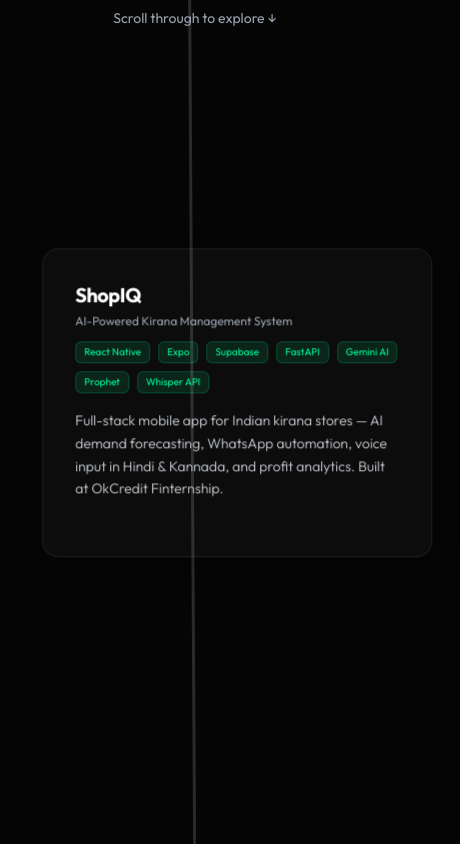
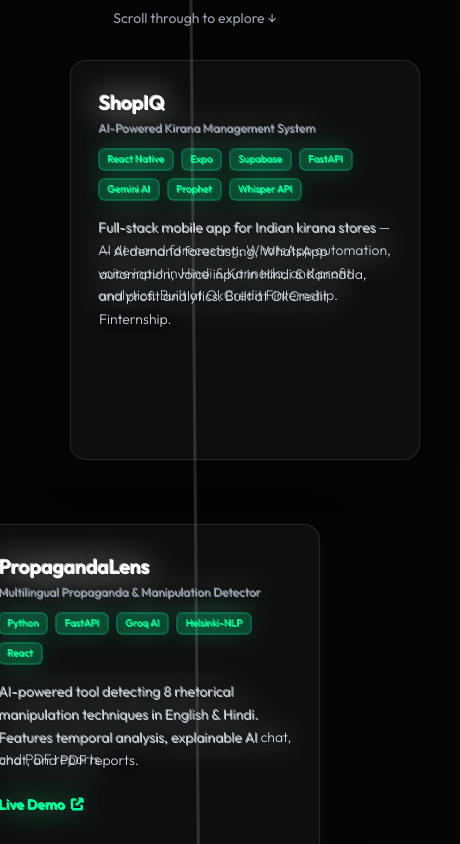
Before and after one commit to Prash-2402/Prash-2402.github.io, a React (Vite) app: page / in a window 390 px wide. Shown: the part 2600-3444 px from the top of the page, 460 px wide, since content can reach past the window. Built offline with nearby package versions, Linux system fonts and the light colour scheme.

Commit message:
feat: implement 10-strip cylinder slicing for 3D curvature

```diff
--- a/src/components/CylinderProjects.tsx
+++ b/src/components/CylinderProjects.tsx
@@ -12,213 +12,304 @@
   projects: Project[];
 }
 
+// ─── Constants ───────────────────────────────────────────────────────────────
+const N               = 10;    // vertical strip count per card
+const R               = 500;   // cylinder radius in px
+const MAX_ANGLE_SPAN  = 50;    // total angular arc of card on cylinder (deg)
+const CARD_HEIGHT     = 400;   // fixed height in px — all cards same height
+
 const easeInOutQuad = (x: number): number =>
   x < 0.5 ? 2 * x * x : 1 - Math.pow(-2 * x + 2, 2) / 2;
 
+const lerp = (a: number, b: number, t: number): number =>
+  a + (b - a) * t;
+
+// ─── Card content renderer (used both in strips and in the glass face) ───────
+// Declared outside the component so it doesn't re-create on every render.
+function CardContent({ proj }: { proj: Project }) {
+  return (
+    <>
+      <h3
+        className="text-xl md:text-2xl font-bold mb-1 tracking-tight text-white select-none"
+        style={{ textShadow: '0 0 16px rgba(0,0,0,0.9)' }}
+      >
+        {proj.title}
+      </h3>
+      <p
+        className="text-xs md:text-sm text-gray-400 font-medium mb-3"
+        style={{ textShadow: '0 0 10px rgba(0,0,0,0.7)' }}
+      >
+        {proj.subtitle}
+      </p>
+
+      <div className="project-tags flex flex-wrap gap-2 mb-4">
+        {proj.tags.map((tag, tIdx) => (
+          <span
+            key={tIdx}
+            className="tag bg-[#00ff9c]/10 text-[#00ff9c] border border-[#00ff9c]/20 px-2 py-0.5 rounded-md text-[10px] md:text-xs font-medium"
+          >
+            {tag}
+          </span>
+        ))}
+      </div>
+
+      <p
+        className="text-gray-300 text-sm leading-relaxed mb-5 font-light"
+        style={{ textShadow: '0 0 10px rgba(0,0,0,0.7)' }}
+      >
+        {proj.desc}
+      </p>
+
+      {proj.link && (
+        <a
+          href={proj.link}
+          target="_blank"
+          rel="noreferrer"
+          className="project-link inline-flex items-center text-[#00ff9c] hover:underline text-sm font-semibold"
+        >
+          Live Demo
+          <i className="fas fa-external-link-alt ml-1.5 text-xs"></i>
+        </a>
+      )}
+    </>
+  );
+}
+
+// ─── Component ───────────────────────────────────────────────────────────────
 export const CylinderProjects: React.FC<CylinderProjectsProps> = ({ projects }) => {
-  // slotRefs  — stable layout containers; getBoundingClientRect() here is
-  //             unaffected by any 3D transform applied to the inner card shell.
-  const slotRefs  = useRef<(HTMLDivElement | null)[]>([]);
-  // shellRefs — the element that actually receives the JS transform each frame.
-  //             It is intentionally kept free of backdrop-filter so it does NOT
-  //             create a new stacking context that would flatten preserve-3d.
-  const shellRefs = useRef<(HTMLDivElement | null)[]>([]);
-  const rafRef    = useRef<number | null>(null);
-  const ticking   = useRef(false);
+  // slotRefs    — immovable layout containers. getBoundingClientRect() here
+  //               is unaffected by any transform on child elements, so scroll
+  //               progress and the SVG line's y-coordinates stay accurate.
+  const slotRefs      = useRef<(HTMLDivElement | null)[]>([]);
+
+  // cylinderRefs — receive Phase 2 group transform (translateX slide + arc).
+  //                NO rotateY here — only strips rotate.
+  const cylinderRefs  = useRef<(HTMLDivElement | null)[]>([]);
+
+  // glassFaceRefs — flat visual glass panel that fades in as e1 → 1.
+  //                 Holds the REAL interactive card content.
+  const glassFaceRefs = useRef<(HTMLDivElement | null)[]>([]);
+
+  // stripRefs — flat array. Index: cardIdx * N + stripIdx.
+  //             Each strip element receives Phase 1 per-strip cylinder math.
+  const stripRefs     = useRef<(HTMLDivElement | null)[]>([]);
+
+  const rafRef   = useRef<number | null>(null);
+  const ticking  = useRef(false);
 
   useEffect(() => {
-    const slots  = slotRefs.current.filter(Boolean)  as HTMLDivElement[];
-    const shells = shellRefs.current.filter(Boolean) as HTMLDivElement[];
-    if (!slots.length || !shells.length) return;
-
     const isMobile = () => window.innerWidth < 640;
 
-    const updateCards = () => {
+    const updateAll = () => {
       const vh     = window.innerHeight;
       const mobile = isMobile();
-      // Mobile: tighter offsets so cards don't clip off small screens
-      const finalXAbs = mobile ? 50 : 140;
-      const arcY      = mobile ? 10 : 20;
+      const finalXAbs = mobile ? 50  : 140;
+      const arcY      = mobile ? 10  : 20;
 
-      slots.forEach((slot, idx) => {
-        const shell = shells[idx];
-        if (!shell) return;
+      projects.forEach((_, idx) => {
+        const slot      = slotRefs.current[idx];
+        const cylinder  = cylinderRefs.current[idx];
+        const glassFace = glassFaceRefs.current[idx];
+        if (!slot || !cylinder) return;
 
-        // ── Live scroll progress — recalculated every frame, never cached ────
-        const rect  = slot.getBoundingClientRect();   // slot, not shell
-        let   p     = (vh * 0.85 - rect.top) / (vh * 0.65);
+        // ── Scroll progress ──────────────────────────────────────────────────
+        // Read from SLOT, not card — slot is untransformed so rect is stable.
+        const rect = slot.getBoundingClientRect();
+
+        // Updated divisor for 55vh slots (tighter trigger window)
+        let p = (vh * 0.85 - rect.top) / (vh * 0.45);
         p = Math.max(0, Math.min(1, p));
 
-        // Phase split: 0–60% = pivot, 60–100% = slide
-        const p1    = Math.max(0, Math.min(1,  p / 0.6));
-        const p2    = Math.max(0, Math.min(1, (p - 0.6) / 0.4));
-        const e1    = easeInOutQuad(p1);
-        const e2    = easeInOutQuad(p2);
+        // Phase split: first 60% = pivot (Phase 1), last 40% = slide (Phase 2)
+        const p1 = Math.max(0, Math.min(1,  p / 0.6));
+        const p2 = Math.max(0, Math.min(1, (p - 0.6) / 0.4));
+        const e1 = easeInOutQuad(p1);
+        const e2 = easeInOutQuad(p2);
 
-        // ── Right-resting (even) hinges on left edge (+180 → 0) ─────────────
-        // ── Left-resting  (odd) hinges on right edge (-180 → 0) ─────────────
-        const isRight     = idx % 2 === 0;
-        const startRotate = isRight ? 180 : -180;
-        const finalX      = isRight ? finalXAbs : -finalXAbs;
+        const isRight    = idx % 2 === 0;
+        const baseFacing = isRight ? 180 : -180;  // starting rotateY per side
+        const finalX     = isRight ? finalXAbs : -finalXAbs;
 
-        // Phase 1: rotate toward viewer
-        const rotateY    = startRotate * (1 - e1);
-        // Phase 1: push back in Z (starts -120, reaches 0 when fully pivoted)
-        const translateZ = -120 * (1 - e1);
-        // Phase 2: slide to resting X with gentle arc
-        const translateX = finalX * e2;
-        const curveY     = -arcY * Math.sin(e2 * Math.PI);
-        // Opacity: faint silhouette at back → fully visible by end of phase 1
-        const opacity    = 0.25 + 0.75 * e1;
+        // ── Phase 2: group slide on .card-cylinder ───────────────────────────
+        // Only translateX + arc Y — no rotation on the cylinder group itself.
+        cylinder.style.transform =
+          `translateX(${finalX * e2}px) translateY(${-arcY * Math.sin(e2 * Math.PI)}px)`;
+        cylinder.style.opacity = String(0.12 + 0.88 * e1);
 
-        // ── Apply — order is critical for correct 3D compositing ─────────────
-        shell.style.transform =
-          `translateX(${translateX}px) translateY(${curveY}px) translateZ(${translateZ}px) rotateY(${rotateY}deg)`;
-        shell.style.opacity = String(opacity);
+        // Glass face fades in as card faces the viewer (e1 → 1)
+        if (glassFace) {
+          glassFace.style.opacity = String(easeInOutQuad(e1));
+        }
+
+        // ── Phase 1: per-strip cylinder wrap ────────────────────────────────
+        // Each strip i has a slightly different angle on the cylinder,
+        // creating visible CURVATURE instead of a flat rotating plane.
+        for (let i = 0; i < N; i++) {
+          const strip = stripRefs.current[idx * N + i];
+          if (!strip) continue;
+
+          // t_i runs −0.5 (leftmost strip) → +0.5 (rightmost strip)
+          const t_i         = (i / (N - 1)) - 0.5;
+          const curvedAngle = t_i * MAX_ANGLE_SPAN;
+
+          // Each strip has its own angle: starts at baseFacing ± curvedAngle,
+          // lerps toward 0 as e1 → 1 so all strips end up flat and aligned.
+          const totalAngle = lerp(baseFacing + curvedAngle, 0, e1);
+          const rad        = totalAngle * Math.PI / 180;
+
+          // Cylinder parametric equations: place strip on cylinder surface.
+          // At totalAngle=0: sin=0, cos=1 → translateX=0, translateZ=0 ✓
+          const stripTX = R * Math.sin(rad);
+          const stripTZ = R * (Math.cos(rad) - 1);  // 0 when facing, −depth behind
+
+          // Order matters: translate first (world space), then rotate (local)
+          strip.style.transform =
+            `translateX(${stripTX}px) translateZ(${stripTZ}px) rotateY(${totalAngle}deg)`;
+        }
       });
 
       ticking.current = false;
     };
 
-    // Single passive scroll listener — same rAF-tick pattern as GSAP's
-    // ScrollTrigger so they coexist without competing.
     const onScroll = () => {
       if (!ticking.current) {
         ticking.current = true;
-        rafRef.current  = requestAnimationFrame(updateCards);
+        rafRef.current  = requestAnimationFrame(updateAll);
       }
     };
 
-    updateCards(); // set correct initial state before first user scroll
+    updateAll(); // correct initial state before first scroll
     window.addEventListener('scroll', onScroll, { passive: true });
-    window.addEventListener('resize', updateCards, { passive: true });
+    window.addEventListener('resize', updateAll, { passive: true });
 
     return () => {
       window.removeEventListener('scroll', onScroll);
-      window.removeEventListener('resize', updateCards);
+      window.removeEventListener('resize', updateAll);
       if (rafRef.current !== null) cancelAnimationFrame(rafRef.current);
     };
   }, [projects.length]);
 
   return (
-    /*
-     * ─── ROOT CAUSE 1 FIX ─────────────────────────────────────────────────
-     * perspective MUST be on an ancestor, NOT the card. Without it, rotateY
-     * looks like a flat horizontal squish, not real 3D depth.
-     *
-     * MUST NOT have: overflow:hidden, overflow:auto, or transform
-     * Any of these create a new stacking context that flattens the 3D context.
-     */
+    // ── PERSPECTIVE WRAPPER ─────────────────────────────────────────────────
+    // Must NOT have: overflow:hidden, transform, or any property that creates
+    // a new stacking context — these flatten the 3D context for descendants.
     <div
       className="cylinder-projects-wrapper"
-      style={{
-        perspective: '1200px',
-        perspectiveOrigin: '50% 50%',
-        overflow: 'visible',
-      }}
+      style={{ perspective: '1200px', perspectiveOrigin: '50% 50%' }}
     >
-      {projects.map((proj, idx) => {
-        const isRight = idx % 2 === 0;
-
-        return (
-          /*
-           * ─── ROOT CAUSE 5 FIX ───────────────────────────────────────────
-           * SLOT: fixed height: 90vh — never collapses regardless of card's
-           * animated state. This is also what getBoundingClientRect() reads
-           * for scroll progress — it must not change as the card transforms.
-           *
-           * transform-style: preserve-3d here is the critical link in the chain:
-           *   perspective-wrapper → slot (preserve-3d) → shell → rotates in 3D
-           * Remove this and the card becomes flat again.
-           */
+      {projects.map((proj, idx) => (
+        // ── SLOT ─────────────────────────────────────────────────────────────
+        // Fixed height: 55vh — never collapses from card animation.
+        // transform-style: preserve-3d is the critical link:
+        //   perspective-wrapper → slot → cylinder → strips (all in same 3D space)
+        <div
+          key={idx}
+          ref={(el) => { slotRefs.current[idx] = el; }}
+          className="cylinder-slot"
+          style={{
+            position: 'relative',
+            height: '55vh',
+            display: 'flex',
+            alignItems: 'center',
+            justifyContent: 'center',
+            transformStyle: 'preserve-3d', // ← critical — passes 3D context down
+            overflow: 'visible',
+          }}
+        >
+          {/* ── CARD CYLINDER ────────────────────────────────────────────────
+              Receives Phase 2 group transform (translateX slide + arc Y only).
+              The cylinder itself does NOT rotate — only the strips inside do.
+              transform-style: preserve-3d must be here so strip transforms
+              are in the same 3D space as the perspective wrapper.           */}
           <div
-            key={idx}
-            ref={(el) => { slotRefs.current[idx] = el; }}
-            className="cylinder-slot"
+            ref={(el) => { cylinderRefs.current[idx] = el; }}
             style={{
               position: 'relative',
-              height: '90vh',
-              display: 'flex',
-              alignItems: 'center',
-              justifyContent: 'center',
-              transformStyle: 'preserve-3d', // ← CRITICAL link in 3D chain
-              overflow: 'visible',
+              width: 'min(640px, calc(100vw - 40px))',
+              height: `${CARD_HEIGHT}px`,
+              transformStyle: 'preserve-3d', // passes 3D context to strips
+              willChange: 'transform, opacity',
             }}
           >
-            {/*
-             * ─── ROOT CAUSE 2 + 3 + 4 FIX ─────────────────────────────────
-             * SHELL: the 3D-animated element. Receives JS transform every frame.
-             *
-             * KEY DESIGN DECISION — two-layer approach:
-             *   Shell (this div): gets rotateY/translateZ from JS.
-             *                     NO backdrop-filter — backdrop-filter creates
-             *                     a stacking context that OVERRIDES transform-style
-             *                     to 'flat', killing the 3D chain entirely.
-             *   Inner panel:      gets the glass visual (backdrop-filter, bg, border).
-             *                     Never transformed — purely visual.
-             *
-             * transform-origin: per card — left edge for right-resting cards
-             * (hinge on left, card swings rightward out of the line), right
-             * edge for left-resting cards.
-             *
-             * backface-visibility: NOT SET (not hidden) — at rotateY≈180° the
-             * card's back face is faintly visible as a translucent silhouette
-             * (opacity=0.25). This is the intended "behind the line" visual cue.
-             * If backface-visibility:hidden were set, the card would be fully
-             * INVISIBLE at p=0 and would appear to suddenly pop in mid-scroll.
-             */}
+            {/* ── GLASS FACE ────────────────────────────────────────────────
+                Flat visual layer at z=0. Contains the REAL interactive card
+                content (links, etc.) — pointer-events: auto.
+                Fades in as e1 → 1 (card fully facing viewer).
+                backdrop-filter is isolated HERE (not on strips) so it does
+                not create a stacking context inside the 3D strip chain.
+                Starts at opacity=0 so animation strips dominate at p=0.    */}
             <div
-              ref={(el) => { shellRefs.current[idx] = el; }}
-              className="cylinder-shell"
+              ref={(el) => { glassFaceRefs.current[idx] = el; }}
+              className="cylinder-glass-face"
               style={{
-                transformStyle: 'preserve-3d', // keep chain alive for children
-                transformOrigin: isRight ? '0% 50%' : '100% 50%',
-                willChange: 'transform, opacity',
-                width: '100%',
-                maxWidth: '680px',
-                // NO transition on transform/opacity — set via JS every frame
+                position: 'absolute',
+                inset: 0,
+                background: 'rgba(255,255,255,0.04)',
+                backdropFilter: 'blur(14px)',
+                WebkitBackdropFilter: 'blur(14px)',
+                padding: '1.75rem',
+                boxSizing: 'border-box',
+                opacity: 0, // JS controls: fades to 1 as e1 → 1
+                zIndex: 10, // above strips in DOM — receives pointer events
               }}
             >
-              {/* Inner visual layer — glass morphism lives here, isolated from 3D */}
-              <div className="cylinder-card-inner">
-                <h3 className="text-xl md:text-2xl font-bold mb-1 tracking-tight text-white select-none">
-                  {proj.title}
-                </h3>
-                <p className="text-xs md:text-sm text-gray-400 font-medium mb-3">
-                  {proj.subtitle}
-                </p>
+              <CardContent proj={proj} />
+            </div>
 
-                <div className="project-tags flex flex-wrap gap-2 mb-4">
-                  {proj.tags.map((tag, tIdx) => (
-                    <span
-                      key={tIdx}
-                      className="tag bg-[#00ff9c]/10 text-[#00ff9c] border border-[#00ff9c]/20 px-2 py-0.5 rounded-md text-[10px] md:text-xs font-medium"
-                    >
-                      {tag}
-                    </span>
-                  ))}
+            {/* ── STRIPS ────────────────────────────────────────────────────
+                N=10 vertical slices. Each is a "window" (overflow:hidden)
+                into a full-width clone of the card content.
+
+                Anatomy of the slice window trick:
+                  - strip: position:absolute; left: i*10%; width:10%; overflow:hidden
+                  - inner content: position:absolute; left: -i*100% (of strip width)
+                                   width: N*100% = 1000% (= full card width)
+
+                At e1=1 all strip transforms are identity → strips tile flush.
+                At e1<1 strips fan around the cylinder, each at curvedAngle_i.
+
+                pointer-events: none — the glass face above handles interaction.
+                NO backface-visibility:hidden — we want faint back-face visible.
+                NO backdrop-filter — would break transform-style: preserve-3d. */}
+            {Array.from({ length: N }, (_, i) => (
+              <div
+                key={i}
+                ref={(el) => { stripRefs.current[idx * N + i] = el; }}
+                style={{
+                  position: 'absolute',
+                  top: 0,
+                  left: `${i * 10}%`,           // natural tiled position
+                  width: '10%',                  // 1/N of card width
+                  height: `${CARD_HEIGHT}px`,
+                  overflow: 'hidden',            // clips to show only this slice
+                  transformStyle: 'preserve-3d', // ← must NOT break the chain
+                  willChange: 'transform',
+                  pointerEvents: 'none',
+                }}
+              >
+                {/* Content positioned so the overflow:hidden window shows
+                    exactly the i-th horizontal slice of the full card layout.
+                    left: -i*100% shifts the content left by i strip-widths.
+                    width: N*100% = full card width (N × strip width).         */}
+                <div
+                  style={{
+                    position: 'absolute',
+                    top: 0,
+                    left: `${-i * 100}%`, // -0%, -100%, -200%, ..., -900% of strip
+                    width: `${N * 100}%`, // 1000% of strip = full card width
+                    height: `${CARD_HEIGHT}px`,
+                    padding: '1.75rem',
+                    boxSizing: 'border-box',
+                    pointerEvents: 'none',
+                  }}
+                >
+                  <CardContent proj={proj} />
                 </div>
-
-                <p className="text-gray-300 text-sm leading-relaxed mb-6 font-light">
-                  {proj.desc}
-                </p>
-
-                {proj.link && (
-                  <a
-                    href={proj.link}
-                    target="_blank"
-                    rel="noreferrer"
-                    className="project-link inline-flex items-center text-[#00ff9c] hover:underline text-sm font-semibold"
-                  >
-                    Live Demo
-                    <i className="fas fa-external-link-alt ml-1.5 text-xs"></i>
-                  </a>
-                )}
               </div>
-            </div>
+            ))}
           </div>
-        );
-      })}
+        </div>
+      ))}
     </div>
   );
 };
--- a/src/index.css
+++ b/src/index.css
@@ -278,45 +278,20 @@
 }
 
 /*
- * 3D SHELL — the element that rotates and translates.
- * Rules:
- *   - NO backdrop-filter (would create stacking ctx, override transform-style
- *     to 'flat', and kill the 3D effect)
- *   - NO CSS transition on transform/opacity (set via JS every rAF frame)
- *   - NO backface-visibility:hidden (we WANT the faint back-face silhouette
- *     visible at p=0; hiding it makes the card invisible until mid-scroll)
- *   - transform-origin is set PER CARD as an inline style (left-edge for
- *     right-resting, right-edge for left-resting)
+ * INNER VISUAL LAYER — glass morphism lives here.
+ * This element is never 3D-transformed directly; it just rides along inside
+ * the cylinder. Keeping backdrop-filter here (not on the strips) prevents it
+ * from creating a stacking context that would flatten the 3D strip chain.
  */
-.cylinder-shell {
-    will-change: transform, opacity;
-    transform-style: preserve-3d;
-    /* hover: only non-transform properties — must not override JS transform */
-    transition: filter 0.4s ease;
+.cylinder-glass-face {
+    border: 1px solid rgba(255, 255, 255, 0.09);
+    border-radius: 16px;
+    box-shadow: 0 8px 40px rgba(0, 0, 0, 0.25), 0 0 0 0.5px rgba(255, 255, 255, 0.04);
+    transition: box-shadow 0.4s ease, border-color 0.4s ease, filter 0.4s ease;
 }
 
-.cylinder-shell:hover {
+.cylinder-glass-face:hover {
+    box-shadow: 0 20px 60px rgba(0, 212, 255, 0.2), 0 0 40px rgba(0, 255, 156, 0.1);
+    border-color: rgba(0, 212, 255, 0.4);
     filter: brightness(1.08);
 }
-
-/*
- * INNER VISUAL LAYER — glass morphism lives here.
- * This element is never 3D-transformed directly; it just rides along inside
- * the shell. Keeping backdrop-filter here (not on the shell) prevents it
- * from creating a stacking context that would flatten the shell's 3D transform.
- */
-.cylinder-card-inner {
-    background: rgba(255, 255, 255, 0.03);
-    backdrop-filter: blur(12px);
-    -webkit-backdrop-filter: blur(12px);
-    border: 1px solid rgba(255, 255, 255, 0.08);
-    border-radius: 16px;
-    padding: 2rem;
-    box-shadow: 0 4px 30px rgba(0, 0, 0, 0.15);
-    transition: box-shadow 0.4s ease, border-color 0.4s ease;
-}
-
-.cylinder-shell:hover .cylinder-card-inner {
-    box-shadow: 0 20px 60px rgba(0, 212, 255, 0.2), 0 0 40px rgba(0, 255, 156, 0.1);
-    border-color: rgba(0, 212, 255, 0.4);
-}
```
